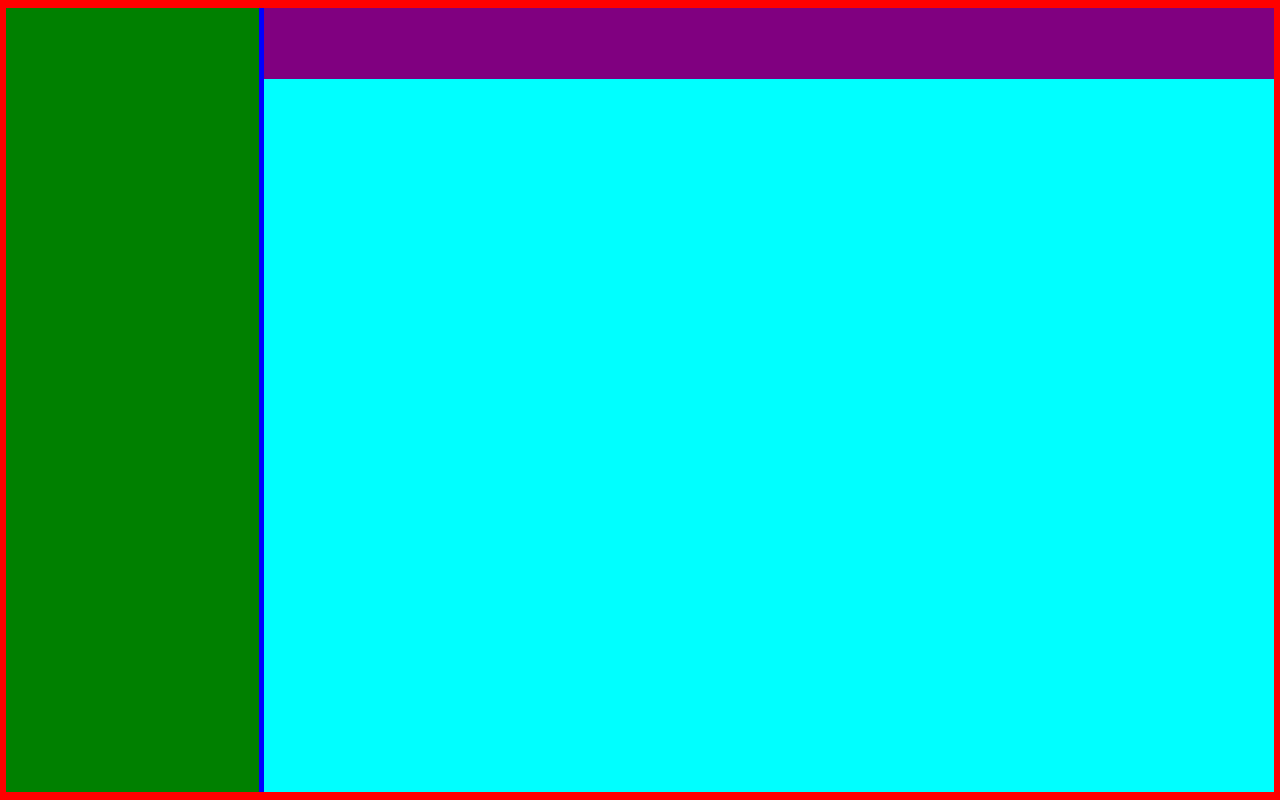
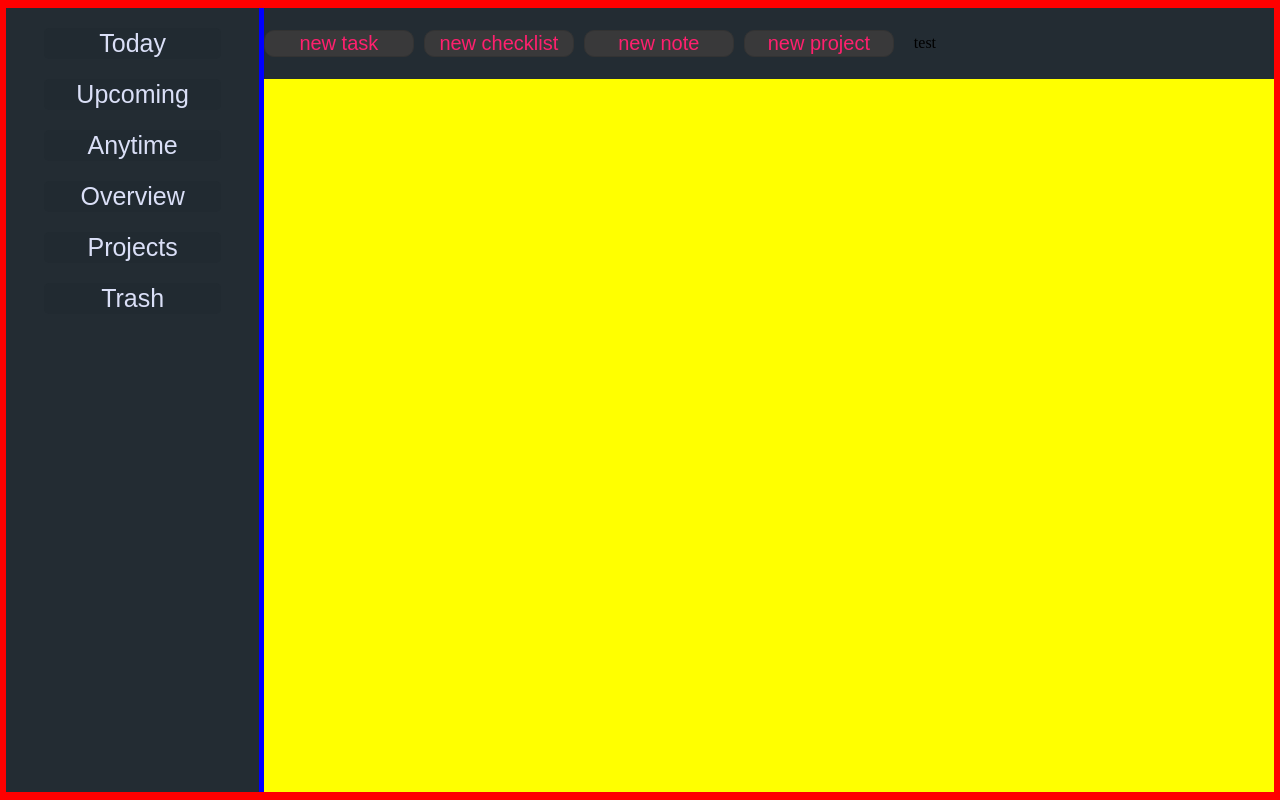
Before and after one commit to AV-MMI/todo-achiever, a website built with webpack: page src/index.html in a window 1280 px wide. Built offline with nearby package versions, Linux system fonts and the light colour scheme.

Commit message:
add menu-display options along with its css classes. working on menu top

```diff
--- a/src/index.html
+++ b/src/index.html
@@ -6,13 +6,56 @@
 	<title>Achiever</title>
 </head>
 <body>
-	<main class="center-flex">
+	<main class="center-center-flex">
 		<div class="parent-grid">
-			<div class="menu-display-grid"></div>
+			<div class="menu-display-grid center-center-column-flex">
+				<div class="menu-opt-cont center-center-flex" id="today-opt-cont">
+					<button class="menu-btn-opt" id="today-opt">Today</button>
+				</div>
+
+				<div class="menu-opt-cont center-center-flex" id="upcoming-opt-cont">
+					<button class="menu-btn-opt" id="-opt">Upcoming</button>
+				</div>
+
+				<div class="menu-opt-cont center-center-flex" id="anytime-opt-cont">
+					<button class="menu-btn-opt" id="-opt">Anytime</button>
+				</div>
+
+				<div class="menu-opt-cont center-center-flex" id="overview-opt-cont">
+					<button class="menu-btn-opt" id="-opt">Overview</button>
+				</div>
+
+				<div class="menu-opt-cont center-center-flex" id="projects-opt-cont">
+					<button class="menu-btn-opt" id="-opt">Projects</button>
+				</div>
+
+				<div class="menu-opt-cont center-center-flex" id="trash-opt-cont">
+					<button class="menu-btn-opt" id="-opt">Trash</button>
+				</div>
+			</div>
 
 			<div class="main-grid">
-				<div class="menu-do-grid"></div>
-				<div class="display-grid"></div>
+				<div class="menu-top-grid center-row-flex">
+					<div class="menu-do-cont center-row-flex">
+						<div class="menuDo-opt-cont center-center-flex" id="newTask-opt-cont">
+							<button class="menuDo-btn-opt" id="newTask-btn-opt">new task</button>
+						</div>
+
+						<div class="menuDo-opt-cont center-center-flex" id="newCheckList-opt-cont">
+							<button class="menuDo-btn-opt menuDo-btn-opt-selected" id="newCheckList-btn-opt">new checklist</button>
+						</div>
+
+						<div class="menuDo-opt-cont center-center-flex" id="newNote-opt-cont">
+							<button class="menuDo-btn-opt" id="newNote-btn-opt">new note</button>
+						</div>
+
+						<div class="menuDo-opt-cont center-center-flex" id="newProject-opt-cont">
+							<button class="menuDo-btn-opt" id="newProject-btn-opt">new project</button>
+						</div>
+					</div>
+
+					<div class="menu-userPreferences-cont">test</div>
+				</div>
 			</div>
 		</div>
 	</main>
--- a/src/styles/styles.css
+++ b/src/styles/styles.css
@@ -13,10 +13,10 @@ main {
 	margin: 0px;
 }
 
-.center-flex {
-	display: flex;
-	justify-content: center;
-	align-items: center;
+button {
+	cursor: pointer;
+	border: none;
+	transition: 0.3s;
 }
 
 .parent-grid {
@@ -30,13 +30,6 @@ main {
 	width: 99%;
 }
 
-.menu-display-grid {
-	grid-area: 1 / 1 / 2 / 2;
-	background-color: green;
-	width: 100%;
-	height: 100%;
-}
-
 .main-grid {
 	grid-area: 1 / 2 / 2 / 3;
 	background-color: yellow;
@@ -46,19 +39,99 @@ main {
 	display: grid;
 	grid-template-columns: 1fr;
 	grid-template-rows: 1fr 10fr;
-	grid-row-gap: 0px;
-}
-
-.menu-do-grid {
-	grid-area: 1 / 1 / 2 / 2;
-	width: 100%;
-	height: 100%;
-	background-color: purple;
+	grid-row-gap: 5px;
 }
 
 .display-grid {
 	grid-area: 2 / 1 / 3 / 2;
 	width: 100%;
 	height: 100%;
-	background-color: cyan;
+	background-color: #232C33;
 }
+
+
+/*menu-display*/
+.menu-display-grid {
+	grid-area: 1 / 1 / 2 / 2;
+	background-color: #232C33;
+	width: 100%;
+	height: 100%;
+}
+
+.menu-opt-cont {
+	margin-top: 20px;
+	width: 100%;
+}
+
+.menu-btn-opt {
+	font-size: 25px;
+	width: 70%;
+	background-color: #212A31;
+	color: #DADFF7;
+	border-radius: 5px;
+}
+
+.menu-btn-opt:hover {
+	background-color: #313F49;
+	color: #FFF8F0;
+	border-radius: 10px;
+}
+
+
+/*menu-do / menu-preferences*/
+.menu-top-grid {
+	grid-area: 1 / 1 / 2 / 2;
+	width: 100%;
+	height: 100%;
+	background-color: #232C33;
+}
+
+.menu-do-cont {
+	padding-right: 10px;
+}
+
+.menuDo-opt-cont {
+	margin-right: 10px;
+}
+
+.menuDo-btn-opt {
+	font-size: 20px;
+	background-color: #39393A;
+	color: #FF206E;
+	border: 1px solid #333333;
+	border-radius: 10px;
+	width: 150px;
+}
+
+.menuDo-btn-opt:hover {
+	color: #FB5607;
+	background-color: #4C4B63;
+	border-color: #5386E4;
+}
+
+.menuDo-btn-opt:active {
+	color: #FFBE0B;
+	background-color: #626080;
+	border-color: #1446A0;
+	transition: 0s;
+}
+
+/*flex*/
+.center-center-flex {
+	display: flex;
+	justify-content: center;
+	align-items: center;
+}
+
+.center-column-flex {
+	display: flex;
+	flex-direction: column;
+	align-items: center;
+}
+
+.center-row-flex {
+	display: flex;
+	flex-direction: row;
+	align-items: center;
+}
+/*https://coolors.co/9dd9d2-ff312e-313f49-72b01d-fff8f0 -- color palette*/
```
